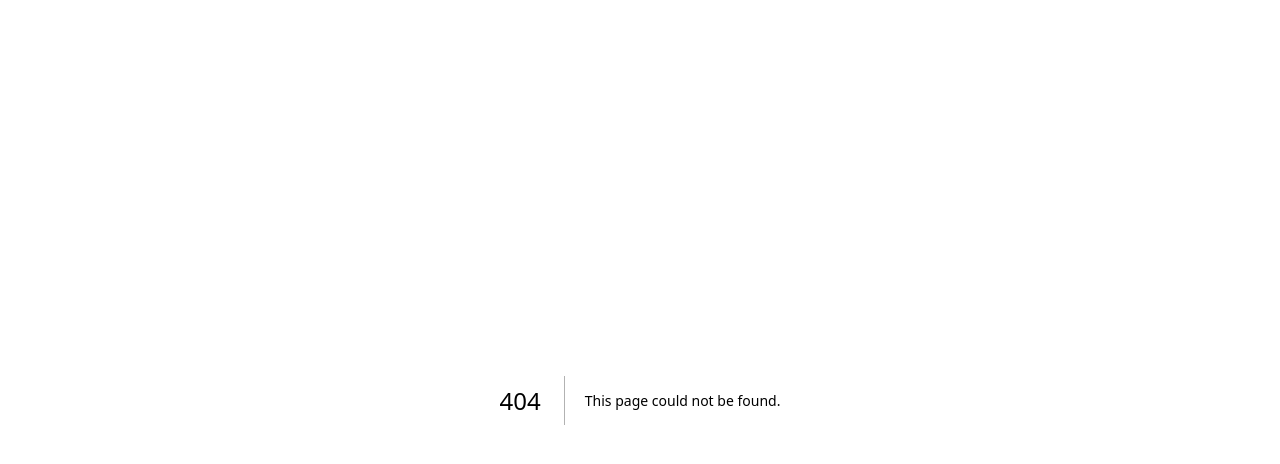
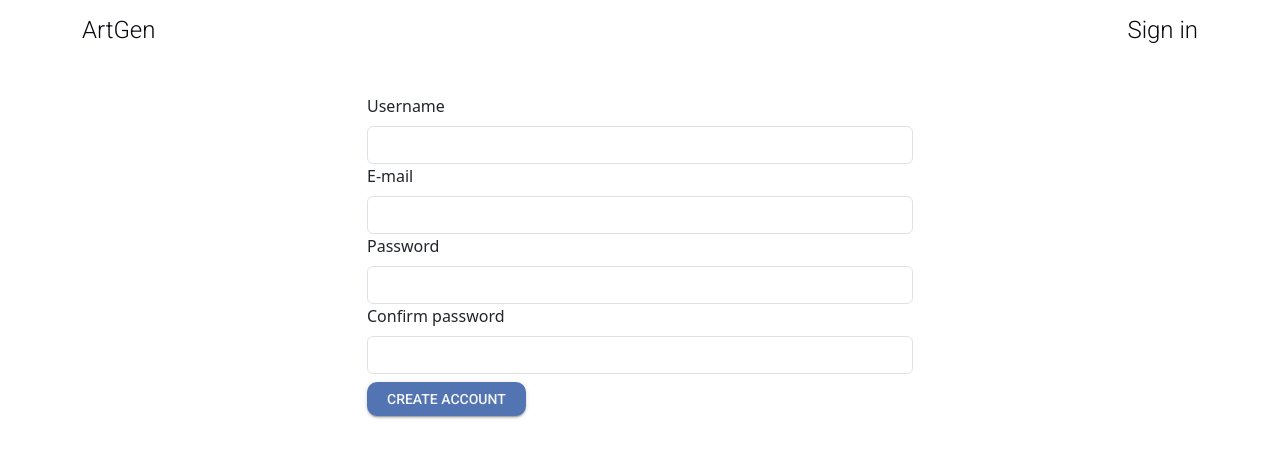
Before and after one commit to youngplq10/artgen-frontend, a Next.js app: page /create-account in a window 1280 px wide. Before the commit this address had no page. Shown: the top 464 px of the page. Built offline with nearby package versions, Linux system fonts and the light colour scheme.

Commit message:
Created form for creating account

```diff
--- a/package.json
+++ b/package.json
@@ -14,6 +14,7 @@
     "@mui/material": "^6.4.6",
     "axios": "^1.8.1",
     "bootstrap": "^5.3.3",
+    "joi": "^17.13.3",
     "next": "14.2.23",
     "react": "^18",
     "react-dom": "^18",
--- /dev/null
+++ b/src/app/components/CreateAccountForm.tsx
@@ -0,0 +1,49 @@
+"use client"
+
+import { Alert, Button } from '@mui/material'
+import React, { useState } from 'react'
+import { validateNewUser } from '../scripts/validation';
+
+const CreateAccountForm = () => {
+    const [username, setUsername] = useState("");
+    const [email, setEmail] = useState("");
+    const [password, setPassword] = useState("");
+    const [repassword, setRepassword] = useState("");
+
+    const [errorMessage, setErrorMessage] = useState("");
+    const [errorState, setErrorState] = useState(true);
+
+    const handleSubmit = () => {
+        const res = validateNewUser(username, email, password, repassword);
+
+        if (res === "Success") {
+            setErrorState(true);
+            //process creating user
+        } else {
+            setErrorMessage(res);
+            setErrorState(false);
+        }
+    }
+
+    return (
+        <form>
+            <label htmlFor='username' className='form-label'>Username</label>
+            <input type='text' className='form-control' id='username' value={username} onChange={(e) => setUsername(e.target.value)} />
+
+            <label htmlFor='email' className='form-label'>E-mail</label>
+            <input type='text' className='form-control' id="email" value={email} onChange={(e) => setEmail(e.target.value)} />
+
+            <label htmlFor='password' className='form-label'>Password</label>
+            <input type='password' className='form-control' id="password" value={password} onChange={(e) => setPassword(e.target.value)} />
+
+            <label htmlFor='repassword' className='form-label'>Confirm password</label>
+            <input type='password' className='form-control' id="repassword" value={repassword} onChange={(e) => setRepassword(e.target.value)} />
+
+            <Button variant='contained' className='my-2' onClick={handleSubmit}>Create account</Button>
+
+            <Alert severity='error' hidden={errorState} className='my-2'> {errorMessage} </Alert>
+        </form>
+    )
+}
+
+export default CreateAccountForm
--- a/src/app/components/Logo.tsx
+++ b/src/app/components/Logo.tsx
@@ -1,9 +1,9 @@
-import { Typography } from '@mui/material'
+import { Link, Typography } from '@mui/material'
 import React from 'react'
 
 const Logo = () => {
     return (
-        <Typography variant='h4'>ArtGen</Typography>
+        <Link href='/' className='text-decoration-none'><Typography variant='h4' color='textPrimary'>ArtGen</Typography></Link>
     )
 }
 
--- a/src/app/components/Navigation.tsx
+++ b/src/app/components/Navigation.tsx
@@ -1,10 +1,11 @@
 import { Stack, Typography } from '@mui/material'
+import Link from 'next/link'
 import React from 'react'
 
 const Navigation = () => {
     return (
         <Stack direction="row" spacing={2}>
-            <Typography variant='h4'>Sign in</Typography>
+            <Link href='/log-in' className='text-decoration-none'><Typography variant='h4' color='textPrimary'>Sign in</Typography></Link>
         </Stack>
     )
 }
--- /dev/null
+++ b/src/app/create-account/page.tsx
@@ -0,0 +1,14 @@
+import React from 'react'
+import Navbar from '../modules/Navbar'
+import CreateAccountSection from '../modules/CreateAccountSection'
+
+const page = () => {
+    return (
+        <>
+            <Navbar />
+            <CreateAccountSection />
+        </>
+    )
+}
+
+export default page
--- a/src/app/layout.tsx
+++ b/src/app/layout.tsx
@@ -1,7 +1,7 @@
 import type { Metadata } from "next";
 import "./globals.scss";
 import { ThemeProvider } from "@mui/material";
-import { theme } from "./scripts/theme";
+import { lightTheme } from "./scripts/theme";
 
 export const metadata: Metadata = {
   title: "Create Next App",
@@ -21,7 +21,7 @@
         <link href="https://fonts.googleapis.com/css2?family=Roboto:ital,wght@0,100..900;1,100..900&display=swap" rel="stylesheet" />
       </head>
       <body>
-        <ThemeProvider theme={theme}>
+        <ThemeProvider theme={lightTheme}>
           {children}
         </ThemeProvider>
       </body>
--- /dev/null
+++ b/src/app/modules/CreateAccountSection.tsx
@@ -0,0 +1,16 @@
+import React from 'react'
+import CreateAccountForm from '../components/CreateAccountForm'
+
+const CreateAccountSection = () => {
+    return (
+        <div className='container-lg my-5'>
+            <div className="row justify-content-center">
+                <div className="col-6">
+                    <CreateAccountForm />
+                </div>
+            </div>
+        </div>
+    )
+}
+
+export default CreateAccountSection
--- a/src/app/page.tsx
+++ b/src/app/page.tsx
@@ -1,9 +1,11 @@
+import Hero from "./modules/Hero";
 import Navbar from "./modules/Navbar";
 
 export default function Home() {
   return (
     <>
       <Navbar />
+      <Hero />
     </>
   )
 }
--- a/src/app/scripts/theme.tsx
+++ b/src/app/scripts/theme.ts
@@ -2,23 +2,23 @@
 
 import { createTheme } from "@mui/material";
 
-export const theme = createTheme ({
+export const lightTheme = createTheme ({
   palette: {
     primary: {
-      main: '#456bcb',
+      main: '#5374b2',
     },
     secondary: {
-      main: '##8aa7ef',
+      main: '#d099d1',
     },
     background: {
-      paper: '#f7f8fb',
+      paper: '#f5f6fa',
     },
     text: {
-      primary: '#0c0d11',
-      secondary: '#0c0d11',
+      primary: '#07090e',
+      secondary: '#07090e',
     },
     info: {
-      main: '##3c73fb',
+      main: '#c680a7',
     },
     error: {
         main: '#C60031'
@@ -82,8 +82,8 @@
         {
           props: { variant: 'contained' },
           style: {
-            color: '#f7f8fb',
-            backgroundColor: '##456bcb',
+            color: '#f5f6fa',
+            backgroundColor: '#5374b2',
             borderRadius: '10px',
             padding: '5px 20px 5px 20px',
           },
@@ -101,10 +101,10 @@
 
       styleOverrides: {
         contained: {
-            color: '#fff',
+            color: '#f5f6fa',
         },
         outlined: {
-            color: '#000'
+            color: '#07090e'
         },
         sizeSmall: {
           fontSize: '0.55rem',
--- /dev/null
+++ b/src/app/scripts/validation.ts
@@ -0,0 +1,61 @@
+import Joi from "joi"
+
+const newUserSchema = Joi.object({
+    username: Joi.string().alphanum().min(3).max(20).required().messages({
+        "string.empty": "Username can't be empty.",
+        "string.min": "Username is too short. Minimum 3 characters.",
+        "string.max": "Username is too long. Maximum 20 characters.",
+        "any.required": "Username field is required to process.",
+        "string.alphanum": "Username doesn't only contain alphanumeric characters."
+    }),
+    email: Joi.string().email({ minDomainSegments: 2, tlds: false }).required().messages({
+        "string.empty": "Email can't be empty.",
+        "string.email": "Email is not valid."
+    }),
+    password: Joi.string().min(3).max(20).pattern(new RegExp('^[a-zA-Z0-9@#$%^&+=]{3,20}$')).required().messages({
+        "string.empty": "Password can't be empty.",
+        "string.pattern.base": "Password is not valid.",
+        "string.min": "Password is too short. Minimum 3 characters.",
+        "string.max": "Password is too long. Maximum 20 characters."
+    }),
+    repassword: Joi.any().valid(Joi.ref('password')).required().messages({
+        "any.only": "Passwords do not match.",
+        "any.required": "Please confirm your password."
+    })
+})
+
+const existingUserSchema = Joi.object({
+    username: Joi.string().alphanum().min(3).max(20).required().messages({
+        "string.empty": "Username can't be empty.",
+        "string.min": "Username is too short. Minimum 3 characters.",
+        "string.max": "Username is too long. Maximum 20 characters.",
+        "any.required": "Username field is required to process.",
+        "string.alphanum": "Username doesn't only contain alphanumeric characters."
+    }),
+    password: Joi.string().min(3).max(20).required().messages({
+        "string.empty": "Password can't be empty.",
+        "string.pattern.base": "Password is not valid.",
+        "string.min": "Password is too short. Minimum 3 characters.",
+        "string.max": "Password is too long. Maximum 20 characters."
+    }),
+})
+
+export const validateNewUser = (getUsername: string, getEmail: string, getPassword: string, getRepassword: string) : string => {
+    const result = newUserSchema.validate({ username: getUsername, email: getEmail, password: getPassword, repassword: getRepassword});
+
+    if (result.error != null) {
+        return result.error.message;
+    }
+
+    return "Success";
+}
+
+export const validateExistingUser = (getUsername: string, getPassword: string) : string => {
+    const result = existingUserSchema.validate({ username: getUsername, password: getPassword });
+
+    if (result.error != null) {
+        return result.error.message;
+    }
+
+    return "Success";
+}
```
Also changed, not shown: src/app/modules/Hero.tsx (added, +33 -0 lines), src/app/scripts/interfaces.ts (added), 1 other file (tests, documents, lock files or other folders).
